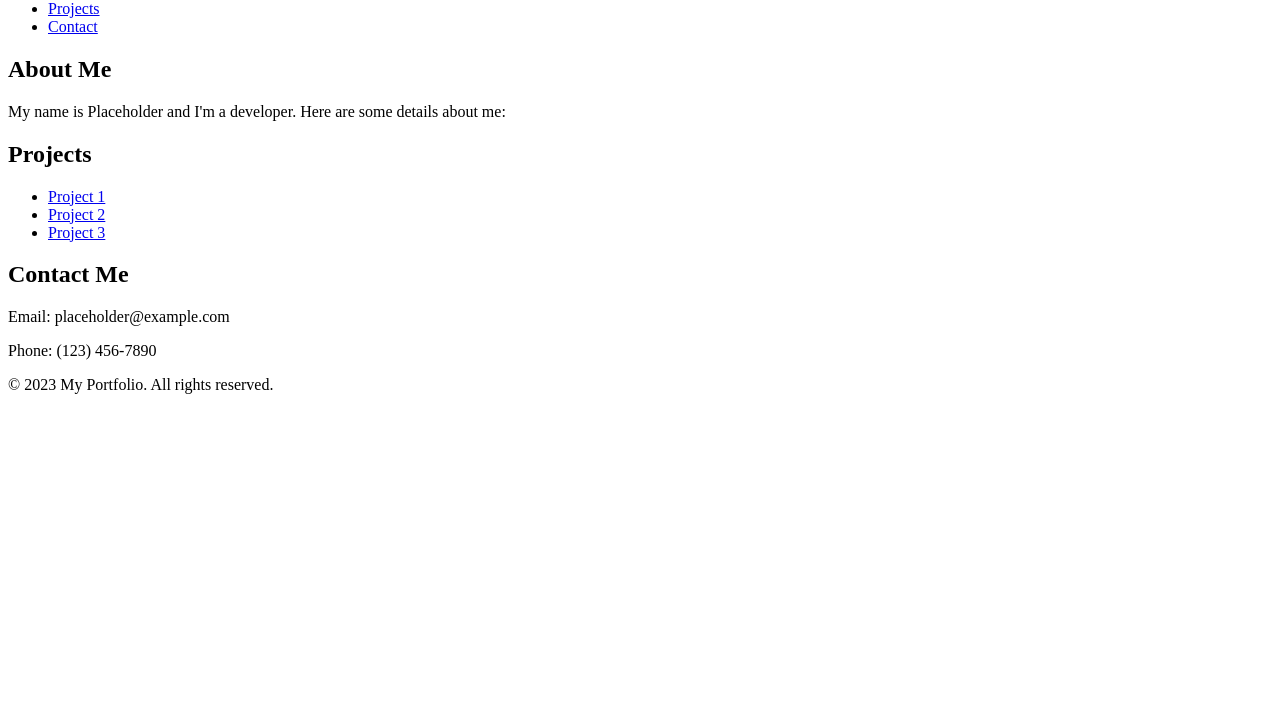
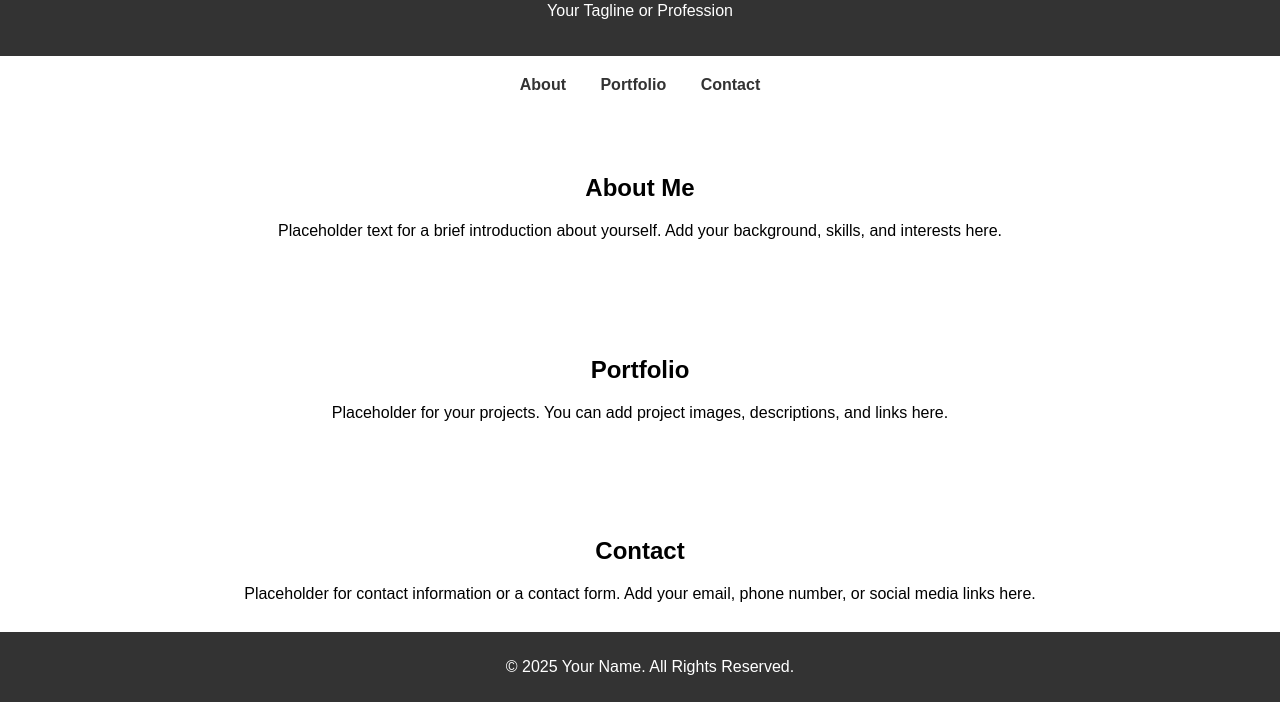
Before and after one commit to eyfah/eyfah.github.io, a plain HTML site: page index.html in a window 1280 px wide. Shown: the part 98-800 px from the top of the page. Drawn offline with Linux system fonts and the light colour scheme.

Commit message:
index.html

```diff
--- a/index.html
+++ b/index.html
@@ -2,43 +2,76 @@
 <html lang="en">
 <head>
     <meta charset="UTF-8">
-    <title>Basic Portfolio Website</title>
+    <meta name="viewport" content="width=device-width, initial-scale=1.0">
+    <title>Portfolio</title>
+    <style>
+        body {
+            font-family: Arial, sans-serif;
+            margin: 0;
+            padding: 0;
+            box-sizing: border-box;
+        }
+        header {
+            background-color: #333;
+            color: white;
+            padding: 20px;
+            text-align: center;
+        }
+        nav {
+            margin: 20px 0;
+            text-align: center;
+        }
+        nav a {
+            margin: 0 15px;
+            text-decoration: none;
+            color: #333;
+            font-weight: bold;
+        }
+        .section {
+            padding: 40px;
+            text-align: center;
+        }
+        footer {
+            background-color: #333;
+            color: white;
+            text-align: center;
+            padding: 10px;
+            position: fixed;
+            bottom: 0;
+            width: 100%;
+        }
+    </style>
 </head>
 <body>
+
 <header>
-        <h1>Welcome to My Portfolio</h1>
+    <h1>Your Name</h1>
+    <p>Your Tagline or Profession</p>
 </header>
 
 <nav>
-        <ul>
-            <li><a href="#about">About Me</a></li>
-            <li><a href="#projects">Projects</a></li>
-            <li><a href="#contact">Contact</a></li>
-        </ul>
+    <a href="#about">About</a>
+    <a href="#portfolio">Portfolio</a>
+    <a href="#contact">Contact</a>
 </nav>
 
-    <section id="about">
+<section id="about" class="section">
     <h2>About Me</h2>
-        <p>My name is Placeholder and I'm a developer. Here are some details about me:</p>
+    <p>Placeholder text for a brief introduction about yourself. Add your background, skills, and interests here.</p>
 </section>
 
-    <section id="projects">
-        <h2>Projects</h2>
-        <ul>
-            <li><a href="#">Project 1</a></li>
-            <li><a href="#">Project 2</a></li>
-            <li><a href="#">Project 3</a></li>
-        </ul>
+<section id="portfolio" class="section">
+    <h2>Portfolio</h2>
+    <p>Placeholder for your projects. You can add project images, descriptions, and links here.</p>
 </section>
 
-    <section id="contact">
-        <h2>Contact Me</h2>
-        <p>Email: placeholder@example.com</p>
-        <p>Phone: (123) 456-7890</p>
+<section id="contact" class="section">
+    <h2>Contact</h2>
+    <p>Placeholder for contact information or a contact form. Add your email, phone number, or social media links here.</p>
 </section>
 
 <footer>
-        <p>&copy; 2023 My Portfolio. All rights reserved.</p>
+    <p>&copy; 2025 Your Name. All Rights Reserved.</p>
 </footer>
 
 </body>
```
Lines whose indentation alone changed are shown as unchanged.
